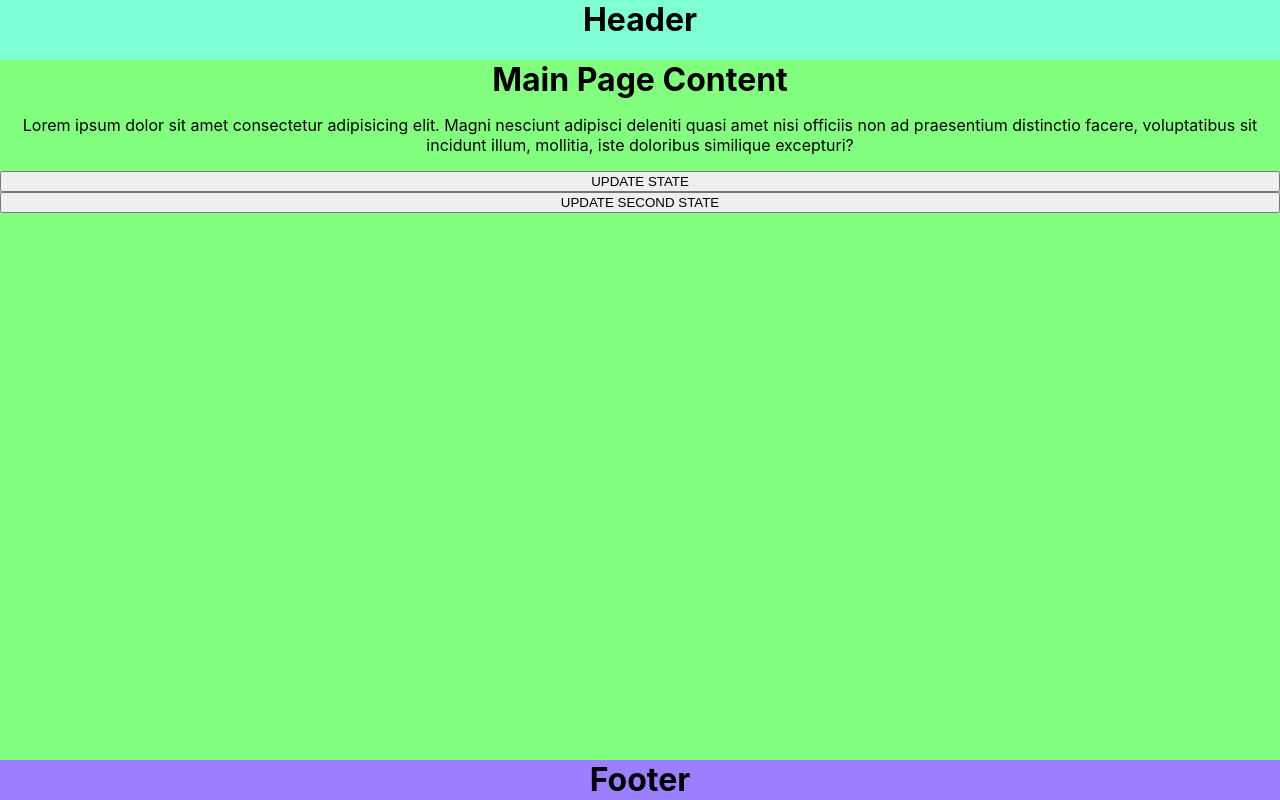
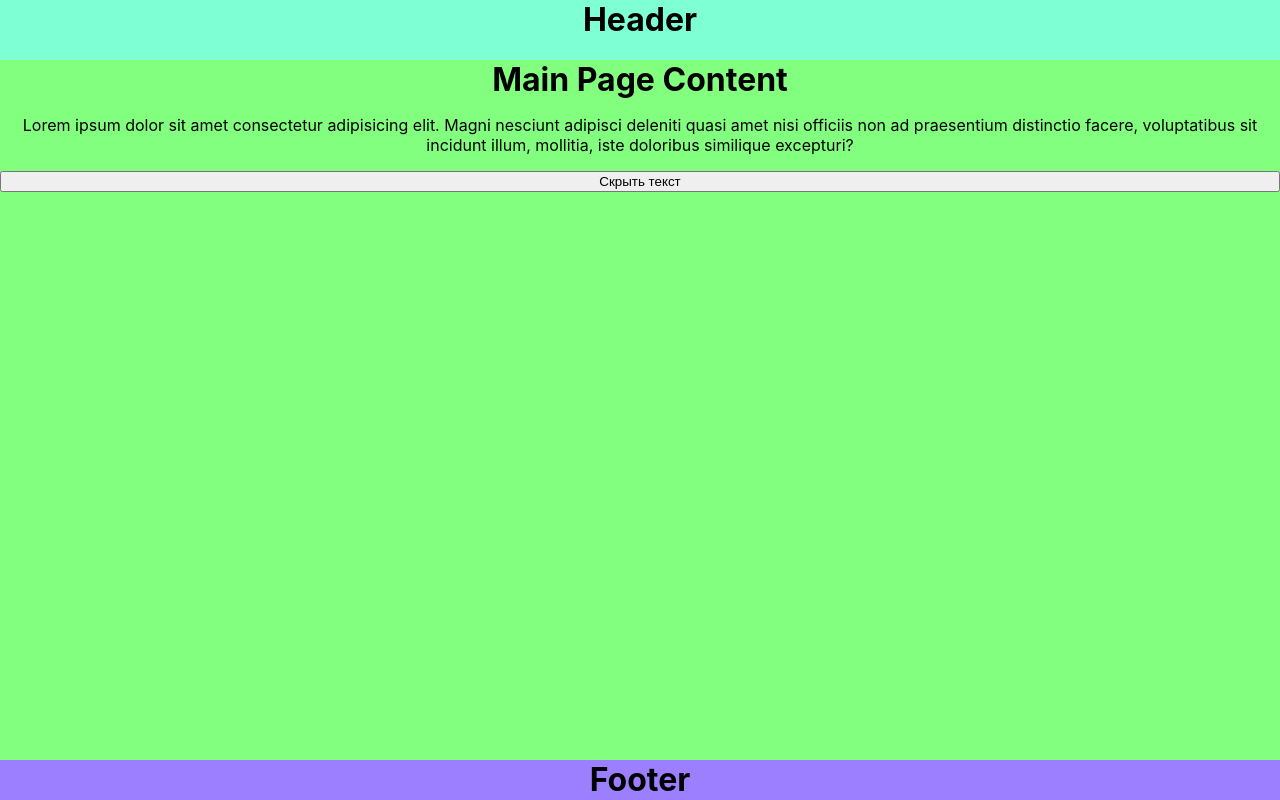
Before and after one commit to Alexnn0987/react_course_2021, a React (Create React App) app: page / in a window 1280 px wide. Built offline with nearby package versions, Linux system fonts and the light colour scheme.

Commit message:
comentWillUnmount_скрываем/показываем_текст

```diff
--- a/src/components/MainContent/index.tsx
+++ b/src/components/MainContent/index.tsx
@@ -3,6 +3,9 @@ import React, { useEffect } from "react";
 const MainContent = () => {
   useEffect(() => {
     console.log("main content mount");
+    return () => {
+      console.log("main content unmount!!");
+    };
   }, []);
   return (
     <div>
--- a/src/containers/MainPage/index.tsx
+++ b/src/containers/MainPage/index.tsx
@@ -3,40 +3,29 @@ import MainContent from "../../components/MainContent";
 import PageWrapper from "../../components/common/PageWrapper";
 
 const MainPage: React.FC = () => {
-  const [state, setState] = useState(0); // useState создается один раз. Один раз проинициализируется на этапе инициализации, он так и останется пока компонент не удалим из DOM.
-  const [stateSecond, setStateSecond] = useState(0);
+  const [contentVisibility, setContentVisibility] = useState(true); // useState создается один раз. Один раз проинициализируется на этапе инициализации, он так и останется пока компонент не удалим из DOM.
+  // const [stateSecond, setStateSecond] = useState(0);
+  // console.log("main page container"); // седующий код одинаковые,т.к. не имеют ни каких зависимостей.При обновлениии компонента, вызывает заново.
 
-  console.log(
-    "main page container",
-    `state=${state}`,
-    `stateSecond=${stateSecond}`
-  ); // седующий код одинаковые,т.к. не имеют ни каких зависимостей.При обновлениии компонента, вызывает заново.
+  useEffect(() => {
+    console.log("main page container mount");
+  }, []); // данный useEffect делаем монтированным, передаем на пустой массив зависимостей.Отработает единожды только вовремя первой отрисовки. Смонтированно один раз.
 
   // useEffect(() => {
-  //   console.log("USE EFFECT", `state=${state}`);
-  // }); // на каждом render будет выполняться, т.к. он не потпасана на массив зависимостей, он не пустой, он содержит console.log("USE EFFECT"), на каждый rendr будет обновляться и постоянно вызываться.При обновлениии компонента, вызывает заново.
-
-  useEffect(() => {
-    console.log(
-      "main page container mount",
-      `state=${state}`,
-      `stateSecond=${stateSecond}`
-    );
-  }, []); // данный useEffect делаем монтированным, передаем на пустой массив зависимостей.Отработает единожды только вовремя первой отрисовки. Смонтированно один раз.
-
-  useEffect(() => {
-    console.log(`companent update stateSecond=${stateSecond}`);
-  }, [stateSecond]);
+  //   console.log(`companent updatestateSecond=${stateSecond}`);
+  // }, [stateSecond]);
 
   return (
     <PageWrapper>
-      <MainContent />
-      <button type="button" onClick={() => setState((prev) => prev + 1)}>
-        UPDATE STATE
+      {contentVisibility && <MainContent />}
+      <button
+        type="button"
+        onClick={() => setContentVisibility((prev) => !prev)}>
+        {contentVisibility ? "Скрыть текст" : "Показать текст"}
       </button>
-      <button type="button" onClick={() => setStateSecond((prev) => prev + 1)}>
+      {/* <button type="button" onClick={() => setStateSecond((prev) => prev + 1)}>
         UPDATE SECOND STATE
-      </button>
+      </button> */}
     </PageWrapper>
   );
 };
```
